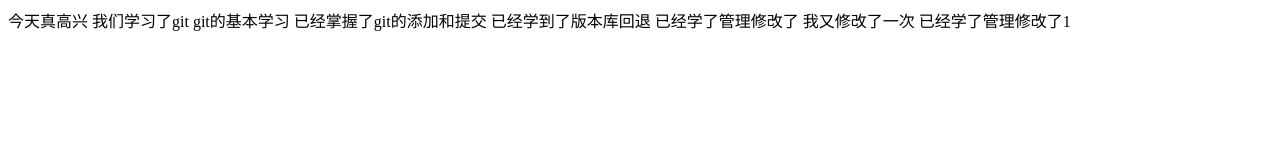
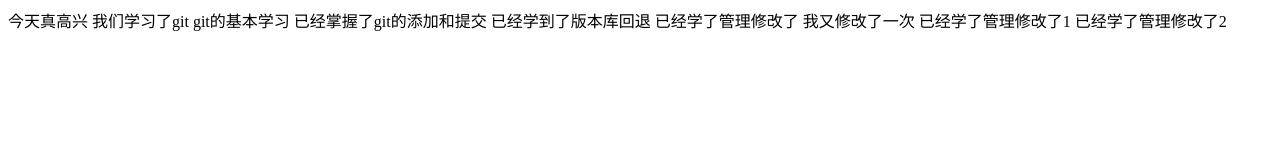
Before and after one commit to LongJieCheng/app, a plain HTML site: page index.html in a window 1280 px wide. Drawn offline with Linux system fonts and the light colour scheme.

Commit message:
第七次提交

```diff
--- a/index.html
+++ b/index.html
@@ -12,5 +12,6 @@
     已经学了管理修改了
     我又修改了一次
     已经学了管理修改了1
+    已经学了管理修改了2
 </body>
 </html>
```
